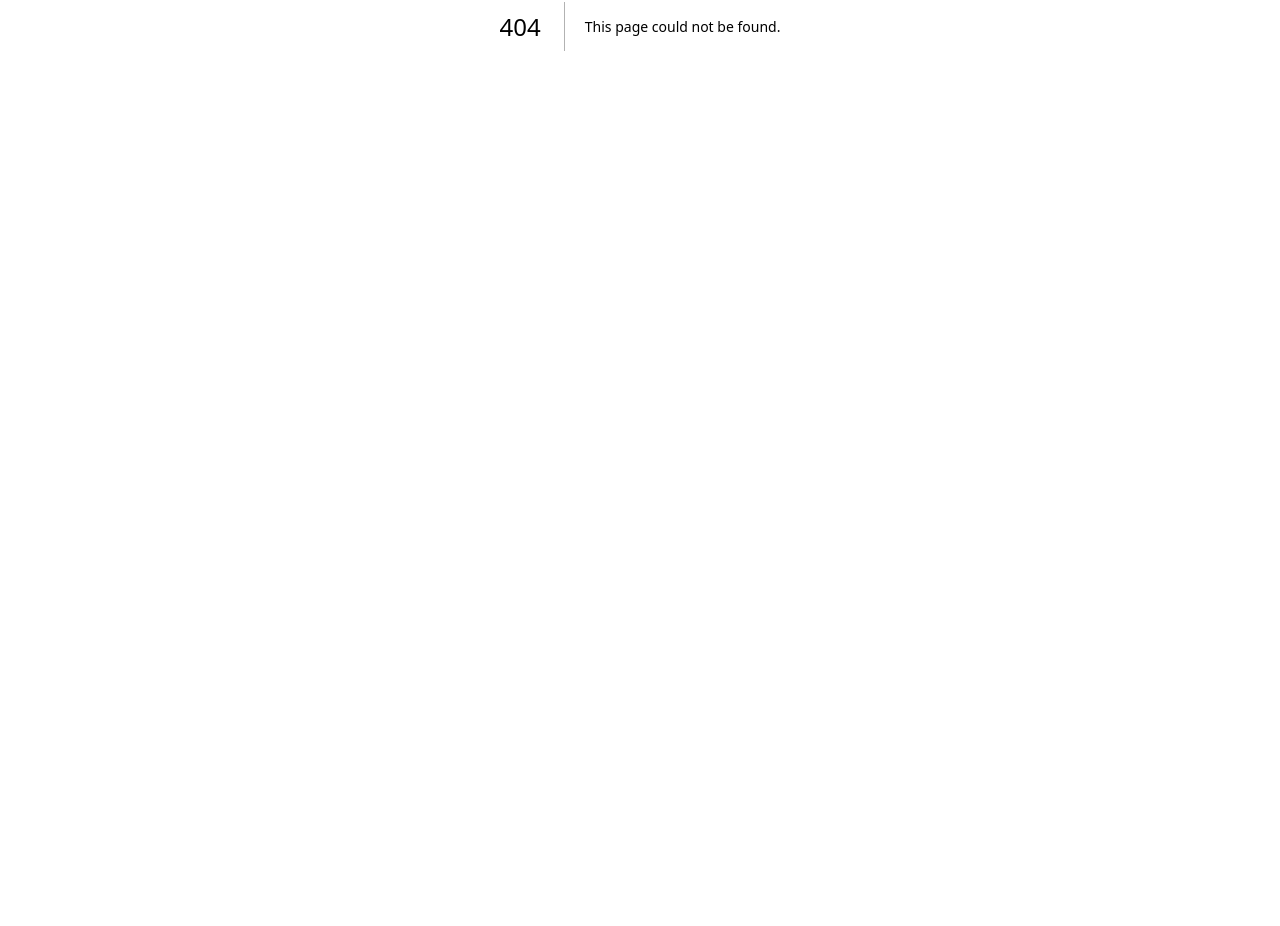
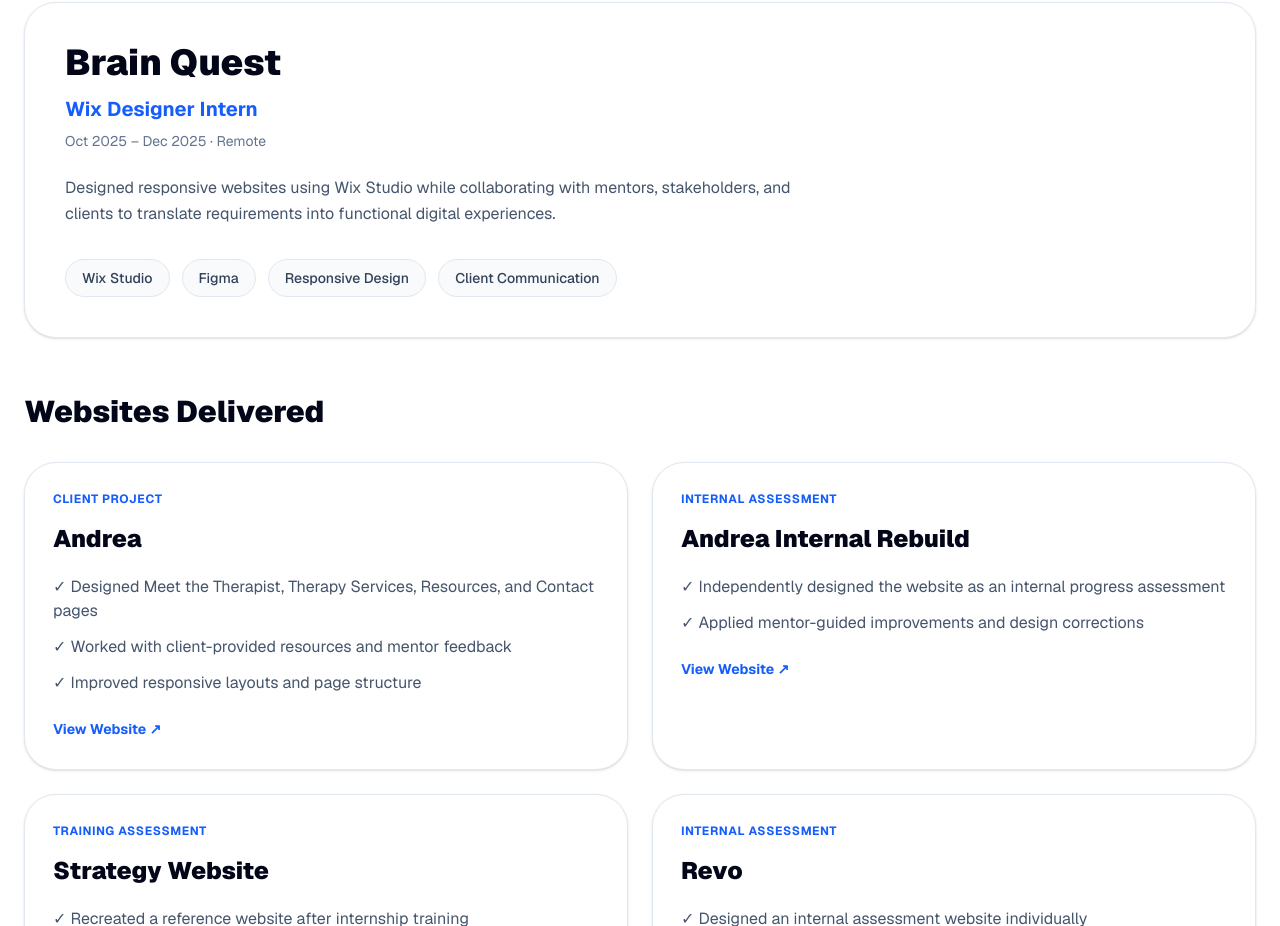
Before and after one commit to HARSHITA-SRIVASTAVA/project-orbit, a Next.js app: page /experience in a window 1280 px wide. Before the commit this address had no page. Shown: the part 374-1300 px from the top of the page. Before the commit the page ends 800 px from the top, so only its background shows below. Built offline with nearby package versions, Linux system fonts and the light colour scheme.

Commit message:
feat:add mission experience page

```diff
--- /dev/null
+++ b/app/experience/page.tsx
@@ -0,0 +1,100 @@
+import Navbar from "@/components/layout/Navbar";
+import Container from "@/components/layout/Container";
+import { experiences } from "@/data/experience";
+
+export default function ExperiencePage() {
+  const experience = experiences[0];
+
+  return (
+    <>
+      <Navbar />
+
+      <main className="py-20">
+        <Container>
+          <p className="text-sm font-bold uppercase tracking-[0.35em] text-blue-600">
+            Flight Log
+          </p>
+
+          <h1 className="mt-5 text-5xl font-black text-slate-950">
+            Mission Experience
+          </h1>
+
+          <p className="mt-5 max-w-3xl text-lg leading-relaxed text-slate-600">
+            Real-world website design experience through internship work,
+            client collaboration, mentor reviews, and responsive website
+            delivery.
+          </p>
+
+          <section className="mt-16 rounded-[2rem] border border-slate-200 bg-white p-8 shadow-sm md:p-10">
+            <h2 className="text-4xl font-black text-slate-950">
+              {experience.company}
+            </h2>
+
+            <p className="mt-3 text-xl font-bold text-blue-600">
+              {experience.role}
+            </p>
+
+            <p className="mt-2 text-sm text-slate-500">
+              {experience.duration} · {experience.location}
+            </p>
+
+            <p className="mt-6 max-w-3xl leading-relaxed text-slate-600">
+              {experience.summary}
+            </p>
+
+            <div className="mt-8 flex flex-wrap gap-3">
+              {experience.tools.map((tool) => (
+                <span
+                  key={tool}
+                  className="rounded-full border border-slate-200 bg-slate-50 px-4 py-2 text-sm font-medium text-slate-700"
+                >
+                  {tool}
+                </span>
+              ))}
+            </div>
+          </section>
+
+          <section className="mt-14">
+            <h2 className="text-3xl font-black text-slate-950">
+              Websites Delivered
+            </h2>
+
+            <div className="mt-8 grid gap-6 lg:grid-cols-2">
+              {experience.projects.map((project) => (
+                <article
+                  key={project.title}
+                  className="rounded-[2rem] border border-slate-200 bg-white p-7 shadow-sm"
+                >
+                  <p className="text-xs font-bold uppercase tracking-wider text-blue-600">
+                    {project.type}
+                  </p>
+
+                  <h3 className="mt-4 text-2xl font-black text-slate-950">
+                    {project.title}
+                  </h3>
+
+                  <ul className="mt-5 space-y-3">
+                    {project.contribution.map((item) => (
+                      <li key={item} className="text-slate-600">
+                        ✓ {item}
+                      </li>
+                    ))}
+                  </ul>
+
+                  <a
+                    href={project.link}
+                    target="_blank"
+                    rel="noopener noreferrer"
+                    className="mt-6 inline-block text-sm font-bold text-blue-600 hover:text-blue-700"
+                  >
+                    View Website ↗
+                  </a>
+                </article>
+              ))}
+            </div>
+          </section>
+        </Container>
+      </main>
+    </>
+  );
+}
```
